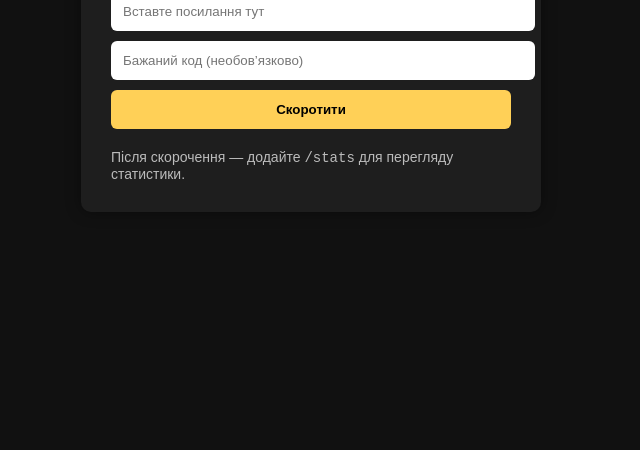
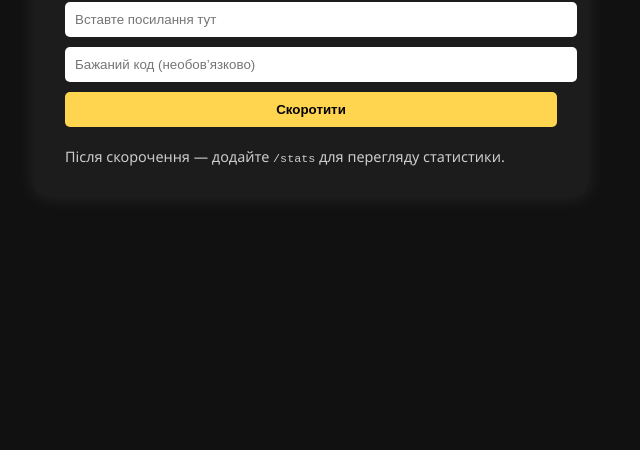
Before and after one commit to ivasww3csds/playmayker, a plain HTML site: page public/index.html in a window 1280 px wide. Shown: the part 366-816 px from the top of the page, without its empty margins (329-969 px from the left). Drawn offline with Linux system fonts and the light colour scheme.

Commit message:
Update index.html

```diff
--- a/public/index.html
+++ b/public/index.html
@@ -1,54 +1,72 @@
 <!DOCTYPE html>
 <html lang="uk">
 <head>
-  <meta charset="UTF-8" />
-  <title>Скоротіть посилання</title>
+  <meta charset="UTF-8">
+  <title>Скоротити посилання</title>
   <style>
     body {
-      background: #111;
+      font-family: 'Segoe UI', sans-serif;
+      background-color: #111;
       color: white;
-      font-family: sans-serif;
       display: flex;
+      align-items: center;
       justify-content: center;
-      align-items: center;
       height: 100vh;
     }
     .container {
-      background: #1e1e1e;
+      background: #1c1c1c;
       padding: 30px;
       border-radius: 10px;
-      width: 100%;
-      max-width: 400px;
-      box-shadow: 0 0 15px rgba(0,0,0,0.4);
+      box-shadow: 0 0 20px rgba(255, 255, 255, 0.1);
+    }
+    h1 {
+      margin-bottom: 20px;
     }
     input, button {
+      padding: 10px;
+      margin-bottom: 10px;
       width: 100%;
-      padding: 12px;
-      margin-top: 10px;
+      border-radius: 5px;
       border: none;
-      border-radius: 6px;
+    }
+    input {
+      background: #fff;
+      color: #000;
     }
     button {
-      background: #FFD057;
+      background: #FFD54F;
       font-weight: bold;
-      cursor: pointer;
     }
-    .info {
-      font-size: 14px;
-      margin-top: 20px;
-      color: #bbb;
+    .note {
+      font-size: 0.9em;
+      margin-top: 10px;
+      color: #ccc;
     }
   </style>
 </head>
 <body>
   <div class="container">
     <h1>Скоротіть посилання</h1>
-    <form method="POST" action="/shorten">
-      <input type="url" name="url" placeholder="Вставте посилання тут" required />
-      <input type="text" name="custom" placeholder="Бажаний код (необов’язково)" />
+    <form id="shortenForm">
+      <input type="url" name="url" placeholder="Вставте посилання тут" required>
+      <input type="text" name="custom" placeholder="Бажаний код (необов’язково)">
       <button type="submit">Скоротити</button>
     </form>
-    <div class="info">Після скорочення — додайте <code>/stats</code> для перегляду статистики.</div>
+    <div class="note">Після скорочення — додайте <code>/stats</code> для перегляду статистики.</div>
+    <script>
+      const form = document.getElementById('shortenForm');
+      form.addEventListener('submit', async (e) => {
+        e.preventDefault();
+        const data = new URLSearchParams(new FormData(form));
+        const response = await fetch('/shorten', {
+          method: 'POST',
+          headers: { 'Content-Type': 'application/x-www-form-urlencoded' },
+          body: data
+        });
+        const shortUrl = await response.text();
+        alert("Скорочене посилання: " + shortUrl);
+      });
+    </script>
   </div>
 </body>
 </html>
```
